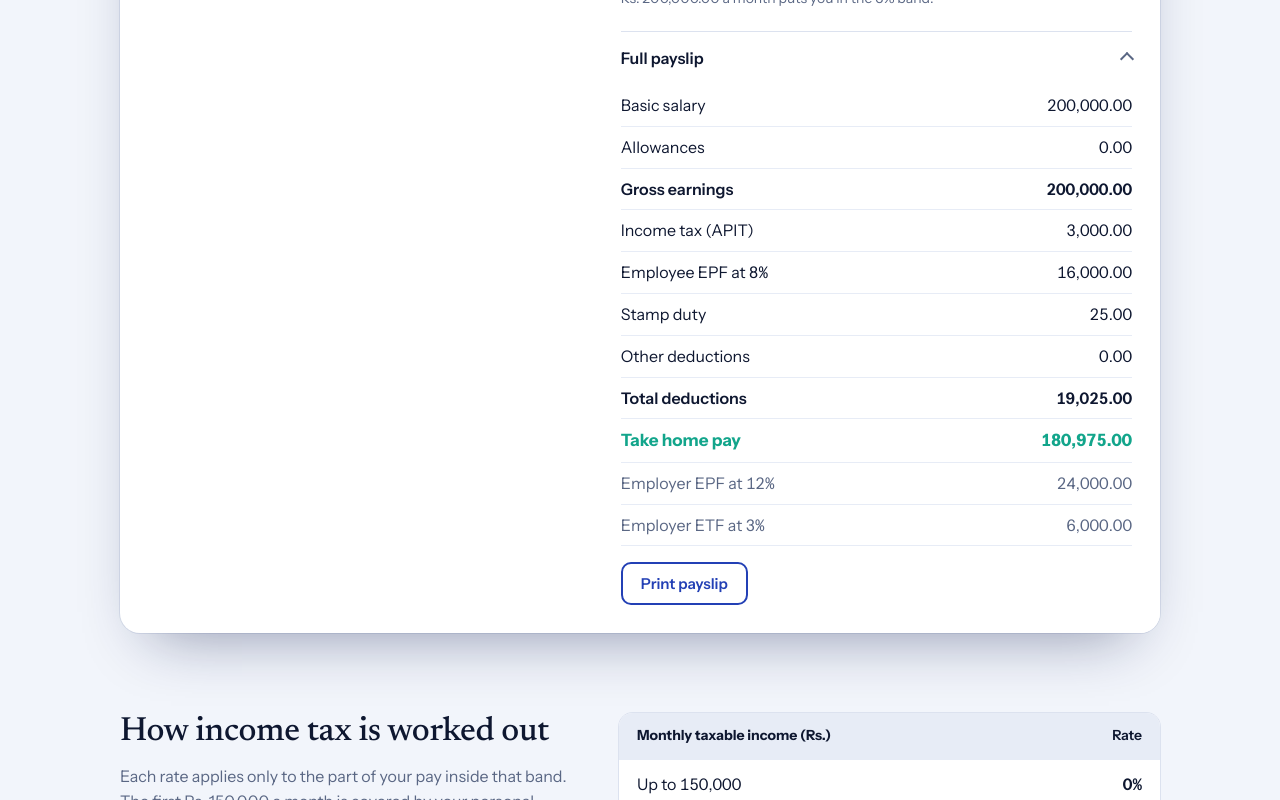
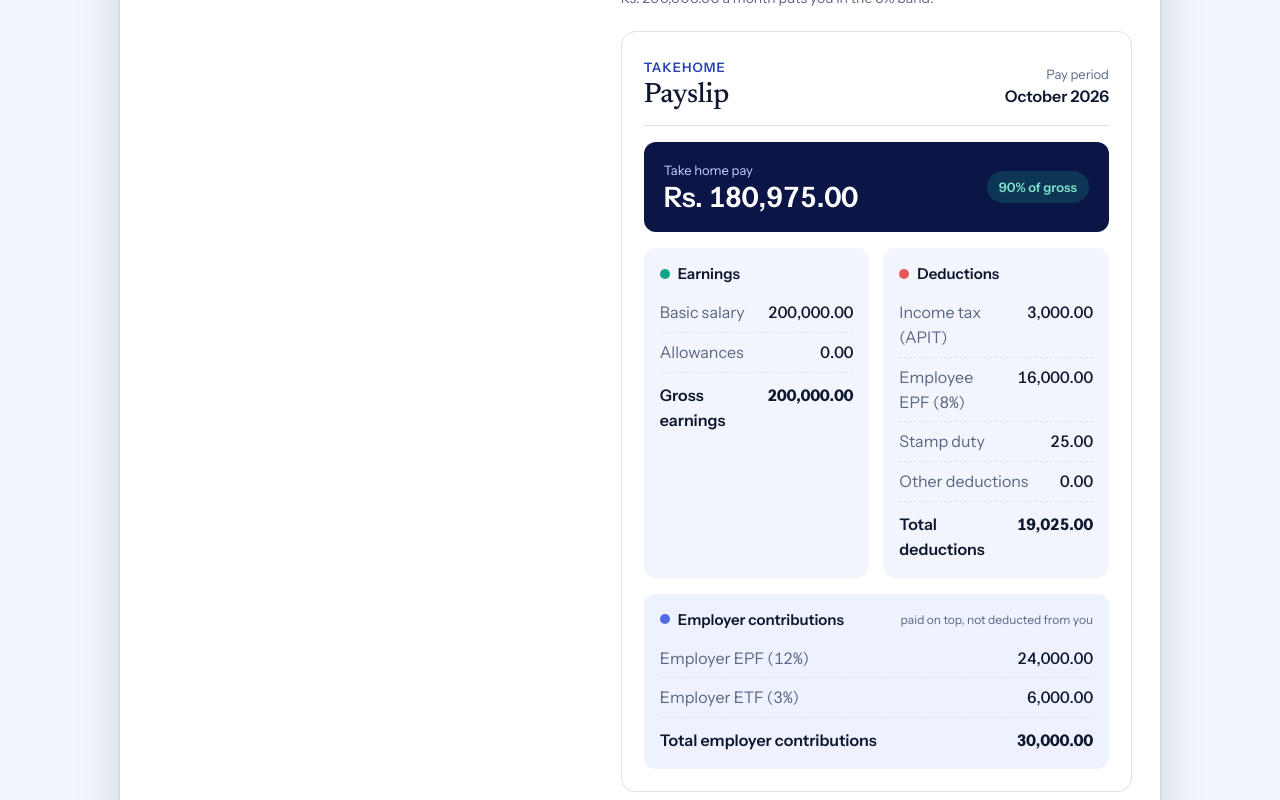
Before and after one commit to chami98/takeHome, a Next.js app: page / in a window 1280 px wide. Shown: the part 860-1660 px from the top of the page. Built offline with nearby package versions, Linux system fonts and the light colour scheme.

Commit message:
Redesign payslip with card layout

```diff
--- a/app/globals.css
+++ b/app/globals.css
@@ -103,9 +103,27 @@ h2 { font:500 clamp(1.6rem,3.5vw,2.1rem)/1.15 var(--serif); margin:0 0 12px; let
 footer { text-align:center; color:var(--mut); font-size:.875rem; padding:24px; border-top:1px solid var(--line); }
 
 @media (prefers-reduced-motion:reduce){ html{scroll-behavior:auto;} * { transition:none !important; } }
+/* payslip */
+.slip { border:1px solid var(--line); border-radius:var(--r); background:var(--sheet); padding:22px; margin-bottom:14px; display:grid; gap:16px; }
+.slip-head { display:flex; justify-content:space-between; align-items:flex-end; gap:16px; padding-bottom:16px; border-bottom:1px solid var(--line); }
+.slip-brand { font:600 .8125rem var(--sans); letter-spacing:.08em; text-transform:uppercase; color:var(--sapphire); }
+.slip-head h3 { margin:2px 0 0; font:500 1.75rem var(--serif); letter-spacing:-.01em; }
+.slip-period { text-align:right; } .slip-period span { display:block; font-size:.8125rem; color:var(--mut); } .slip-period b { font-weight:600; }
+.slip-net { display:flex; justify-content:space-between; align-items:center; gap:12px; padding:18px 20px; border-radius:12px; background:var(--navy); color:#fff; }
+.slip-net span { display:block; font-size:.8125rem; color:#C9D3FF; } .slip-net b { display:block; font:600 1.75rem var(--sans); font-variant-numeric:tabular-nums; }
+.slip-kept { padding:6px 12px; border-radius:99px; background:rgba(18,165,139,.22); color:#7FE3CD; font-size:.8125rem; font-weight:600; white-space:nowrap; }
+.slip-cols { display:grid; grid-template-columns:1fr 1fr; gap:14px; }
+@media (max-width:560px){ .slip-cols { grid-template-columns:1fr; } .slip-net b { font-size:1.4rem; } }
+.slip-card { padding:16px; border-radius:12px; background:var(--paper); }
+.slip-card h4 { display:flex; align-items:center; gap:8px; margin:0 0 10px; font:600 .9375rem var(--sans); }
+.slip-card h4 i { width:10px; height:10px; border-radius:50%; } .slip-card h4 small { margin-left:auto; font-weight:400; color:var(--mut); font-size:.75rem; text-align:right; }
+.slip-card ul { list-style:none; margin:0; padding:0; font-variant-numeric:tabular-nums; }
+.slip-card li { display:flex; justify-content:space-between; gap:12px; padding:7px 0; border-bottom:1px dashed var(--line); }
+.slip-card li span { color:var(--mut); } .slip-card li b { font-weight:500; }
+.slip-sum { display:flex; justify-content:space-between; gap:12px; padding-top:10px; font-weight:600; font-variant-numeric:tabular-nums; }
+.slip-emp { background:#EEF2FF; }
 @media print {
   body * { visibility:hidden; }
   .printable, .printable * { visibility:visible; }
-  .printable { position:absolute; left:0; top:0; width:100%; border:0; }
-  .printable summary::after { display:none; }
+  .printable { position:absolute; left:0; top:0; width:100%; border:0; -webkit-print-color-adjust:exact; print-color-adjust:exact; }
 }
--- a/components/Calculator.tsx
+++ b/components/Calculator.tsx
@@ -1,6 +1,7 @@
 'use client';
 
 import { useState } from 'react';
+import { Payslip } from './Payslip';
 import { AmountField, Donut, Legend, RangeField, Segmented, Stat, Switch, type Slice } from './ui';
 import { BANDS, RELIEF, bonusTax, fmt, gratuity, GRATUITY_MIN_YEARS, marginalRate, netToGross, payslip } from '@/lib/calc';
 
@@ -128,24 +129,7 @@ export default function Calculator() {
               <Stat label="Employer ETF each month (3%)" value={rs(p.etfEmployer)} tone="gold" />
             </div>
             <BandScale taxable={p.gross} />
-            <details className="acc printable" open>
-              <summary>Full payslip</summary>
-              <table>
-                <tbody>
-                  <tr><td>Basic salary</td><td>{fmt(p.basic)}</td></tr>
-                  <tr><td>Allowances</td><td>{fmt(p.allowances)}</td></tr>
-                  <tr className="tot"><td>Gross earnings</td><td>{fmt(p.gross)}</td></tr>
-                  <tr><td>Income tax (APIT)</td><td>{fmt(p.apit)}</td></tr>
-                  <tr><td>Employee EPF at 8%</td><td>{fmt(p.epfEmployee)}</td></tr>
-                  <tr><td>Stamp duty</td><td>{fmt(p.stamp)}</td></tr>
-                  <tr><td>Other deductions</td><td>{fmt(p.otherDeductions)}</td></tr>
-                  <tr className="tot"><td>Total deductions</td><td>{fmt(p.totalDeductions)}</td></tr>
-                  <tr className="net"><td>Take home pay</td><td>{fmt(p.net)}</td></tr>
-                  <tr className="emp"><td>Employer EPF at 12%</td><td>{fmt(p.epfEmployer)}</td></tr>
-                  <tr className="emp"><td>Employer ETF at 3%</td><td>{fmt(p.etfEmployer)}</td></tr>
-                </tbody>
-              </table>
-            </details>
+            <Payslip p={p} />
             <button className="btn-line" onClick={() => window.print()}>Print payslip</button>
           </div>
         )}
--- /dev/null
+++ b/components/Payslip.tsx
@@ -0,0 +1,68 @@
+import { fmt, type payslip } from '@/lib/calc';
+import { SITE_NAME } from '@/lib/site';
+
+type Slip = ReturnType<typeof payslip>;
+
+const month = new Intl.DateTimeFormat('en-LK', { month: 'long', year: 'numeric' }).format(new Date());
+
+function Line({ label, value, muted }: { label: string; value: number; muted?: boolean }) {
+  return (
+    <li className={muted ? 'muted' : undefined}>
+      <span>{label}</span>
+      <b>{fmt(value)}</b>
+    </li>
+  );
+}
+
+export function Payslip({ p }: { p: Slip }) {
+  const kept = p.gross ? Math.round((p.net / p.gross) * 100) : 0;
+  return (
+    <section className="slip printable" aria-label="Payslip">
+      <header className="slip-head">
+        <div>
+          <span className="slip-brand">{SITE_NAME}</span>
+          <h3>Payslip</h3>
+        </div>
+        <div className="slip-period"><span>Pay period</span><b>{month}</b></div>
+      </header>
+
+      <div className="slip-net">
+        <div>
+          <span>Take home pay</span>
+          <b>Rs. {fmt(p.net)}</b>
+        </div>
+        <div className="slip-kept">{kept}% of gross</div>
+      </div>
+
+      <div className="slip-cols">
+        <div className="slip-card">
+          <h4><i style={{ background: 'var(--teal)' }} />Earnings</h4>
+          <ul>
+            <Line label="Basic salary" value={p.basic} />
+            <Line label="Allowances" value={p.allowances} />
+          </ul>
+          <div className="slip-sum"><span>Gross earnings</span><b>{fmt(p.gross)}</b></div>
+        </div>
+        <div className="slip-card">
+          <h4><i style={{ background: 'var(--coral)' }} />Deductions</h4>
+          <ul>
+            <Line label="Income tax (APIT)" value={p.apit} />
+            <Line label="Employee EPF (8%)" value={p.epfEmployee} />
+            <Line label="Stamp duty" value={p.stamp} />
+            <Line label="Other deductions" value={p.otherDeductions} />
+          </ul>
+          <div className="slip-sum"><span>Total deductions</span><b>{fmt(p.totalDeductions)}</b></div>
+        </div>
+      </div>
+
+      <div className="slip-card slip-emp">
+        <h4><i style={{ background: 'var(--blue)' }} />Employer contributions <small>paid on top, not deducted from you</small></h4>
+        <ul>
+          <Line label="Employer EPF (12%)" value={p.epfEmployer} />
+          <Line label="Employer ETF (3%)" value={p.etfEmployer} />
+        </ul>
+        <div className="slip-sum"><span>Total employer contributions</span><b>{fmt(p.epfEmployer + p.etfEmployer)}</b></div>
+      </div>
+    </section>
+  );
+}
```
